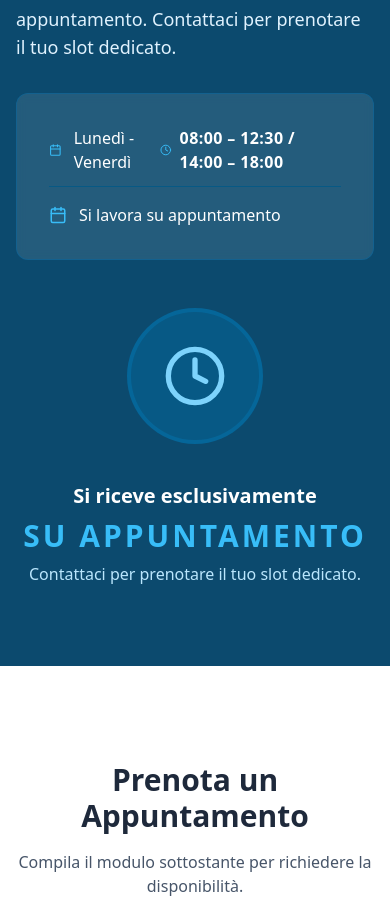
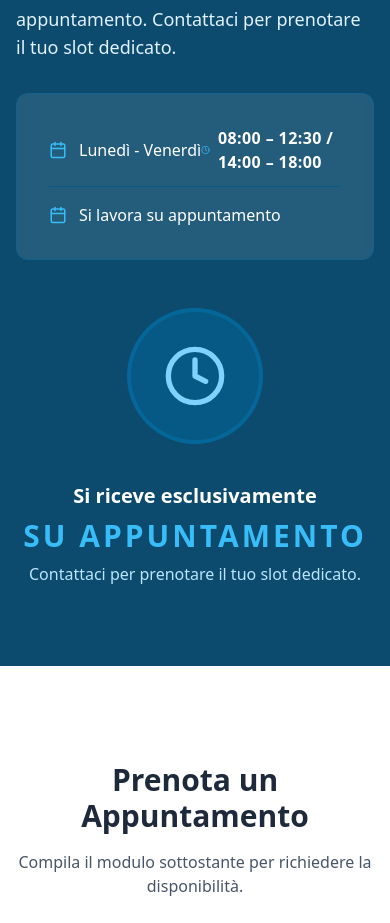
Before and after one commit to Jireno/StudioFisiosan, a React (Vite) app: page / in a window 390 px wide. Shown: the part 9626-10549 px from the top of the page. Built offline with nearby package versions, Linux system fonts and the light colour scheme.

Commit message:
Fix orari mobile: whitespace-nowrap su riga giorno

```diff
--- a/components/Hours.tsx
+++ b/components/Hours.tsx
@@ -18,7 +18,7 @@ const Hours: React.FC = () => {
               <div className="space-y-4">
                 {HOURS.map((item, idx) => (
                   <div key={idx} className="flex justify-between items-center border-b border-sky-800 pb-3 last:border-0 last:pb-0">
-                    <span className="font-medium flex items-center gap-3">
+                    <span className="font-medium flex items-center gap-3 whitespace-nowrap">
                       <Calendar size={18} className="text-sky-400" />
                       {item.day}
                     </span>
```
